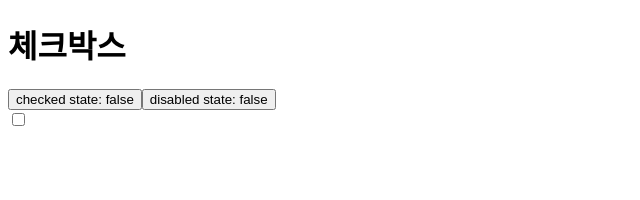
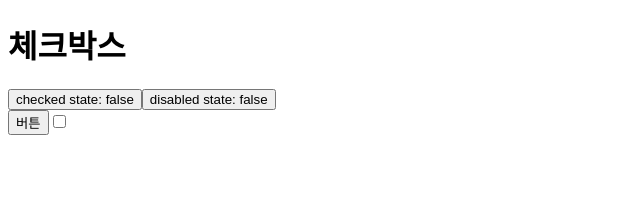
Before and after one commit to dev-hobin/dive-to-ui, a Next.js app: page /checkbox in a window 1280 px wide. Shown: the top 200 px of the page, without its empty margins (0-640 px from the left). Built offline with nearby package versions, Linux system fonts and the light colour scheme.

Commit message:
feat: checkbox 역할을 할 indicator 컴포넌트 작업

```diff
--- a/src/app/checkbox/page.tsx
+++ b/src/app/checkbox/page.tsx
@@ -33,6 +33,7 @@ export default function CheckboxPage() {
           onCheckedChange={(checked) => setChecked(checked === 'checked' ? true : false)}
           disabled={disabled}
         >
+          <Checkbox.Indicator>버튼</Checkbox.Indicator>
           <Checkbox.Input />
         </Checkbox.Root>
       </form>
--- a/src/components/checkbox/checkbox.tsx
+++ b/src/components/checkbox/checkbox.tsx
@@ -1,12 +1,13 @@
 'use client'
 
-import { InputHTMLAttributes, forwardRef, useState } from 'react'
+import { InputHTMLAttributes, forwardRef } from 'react'
 import * as UI from '@/ui/checkbox'
 
 type CheckboxProps = InputHTMLAttributes<HTMLInputElement>
 export const Checkbox = forwardRef<HTMLInputElement, CheckboxProps>((props, ref) => {
   return (
     <UI.Root>
+      <UI.Indicator>버튼</UI.Indicator>
       <UI.Input ref={ref} />
     </UI.Root>
   )
--- a/src/machines/checkbox/checkbox.machine.ts
+++ b/src/machines/checkbox/checkbox.machine.ts
@@ -1,4 +1,4 @@
-import { assign, createMachine } from 'xstate'
+import { assign, createMachine, not } from 'xstate'
 
 export type CheckedState = 'checked' | 'unchecked' | 'indeterminate'
 
@@ -28,9 +28,11 @@ export const machine = createMachine(
           checked: {
             entry: assign({ checkedState: 'checked' }),
             exit: assign({ previousCheckedState: 'checked' }),
+            // @ts-ignore
             on: {
               CHECK: {
                 target: 'unchecked',
+                guard: not('isDisabled'),
                 actions: [{ type: 'onChange', params: { checkedState: 'unchecked' } }],
               },
             },
@@ -38,9 +40,11 @@ export const machine = createMachine(
           unchecked: {
             entry: assign({ checkedState: 'unchecked' }),
             exit: assign({ previousCheckedState: 'unchecked' }),
+            // @ts-ignore
             on: {
               CHECK: {
                 target: 'checked',
+                guard: not('isDisabled'),
                 actions: [{ type: 'onChange', params: { checkedState: 'checked' } }],
               },
             },
@@ -86,12 +90,17 @@ export const machine = createMachine(
       SET_DISABLED: {
         actions: 'setDisabled',
       },
+      SET_REQUIRED: {
+        actions: 'setRequired',
+      },
     },
     types: {
       context: {} as {
-        checkedState: CheckedState | null
-        previousCheckedState: CheckedState | null
+        checkedState?: CheckedState
+        previousCheckedState?: CheckedState
+        name?: string
         disabled: boolean
+        required: boolean
 
         onChange: (checked: CheckedState) => void | null
       },
@@ -101,12 +110,15 @@ export const machine = createMachine(
         | { type: 'SET_UNCHECKED' }
         | { type: 'SET_INDETERMINATE' }
         | { type: 'SET_DISABLED'; payload: { disabled: boolean } }
+        | { type: 'SET_REQUIRED'; payload: { required: boolean } }
         | { type: 'SET_PREVIOUS_STATE' },
     },
     context: ({ input }) => ({
-      checkedState: input?.checkedState ?? null,
-      previousCheckedState: null,
+      checkedState: input?.checkedState,
+      previousCheckedState: undefined,
+      name: input?.name,
       disabled: input?.disabled ?? false,
+      required: input?.required ?? false,
 
       onChange: input?.onChange ?? (() => {}),
     }),
@@ -125,6 +137,10 @@ export const machine = createMachine(
         if (event.type !== 'SET_DISABLED') return {}
         return { disabled: event.payload.disabled }
       }),
+      setRequired: assign(({ event }) => {
+        if (event.type !== 'SET_REQUIRED') return {}
+        return { disabled: event.payload.required }
+      }),
     },
   },
 )
--- a/src/ui/checkbox/checkbox-indicator.tsx
+++ b/src/ui/checkbox/checkbox-indicator.tsx
@@ -1,6 +1,29 @@
+import { useContext } from 'react'
 import { forwardRefWithAsChild } from '@/utils/forward-ref-with-as-child'
 import { Dive } from '@/core/dive'
+import { ActorContext } from './checkbox.context'
+import { useSelector } from '@xstate/react'
 
-export const Indicator = forwardRefWithAsChild<'div'>((props, forwardedRef) => {
-  return <Dive.div {...props} ref={forwardedRef} />
+export const Indicator = forwardRefWithAsChild<'button'>((props, forwardedRef) => {
+  const actorRef = useContext(ActorContext)!
+  const state = useSelector(actorRef, (state) => state)
+  const context = state.context
+
+  return (
+    <Dive.button
+      role="checkbox"
+      type="button"
+      aria-checked={state.matches({ checkedState: 'checked' })}
+      aria-required={context.required}
+      disabled={context.disabled}
+      onKeyDown={(ev) => {
+        if (ev.key === 'Enter') ev.preventDefault()
+      }}
+      onClick={(e) => {
+        actorRef.send({ type: 'CHECK' })
+      }}
+      {...props}
+      ref={forwardedRef}
+    />
+  )
 })
--- a/src/ui/checkbox/checkbox-input.tsx
+++ b/src/ui/checkbox/checkbox-input.tsx
@@ -34,7 +34,10 @@ export const Input = forwardRef<HTMLInputElement, InputProps>((props, forwardedR
       {...props}
       ref={composedRef}
       type="checkbox"
+      aria-hidden
+      tabIndex={-1}
       disabled={context.disabled}
+      required={context.required}
       defaultChecked={state.matches({ checkedState: 'checked' })}
     />
   )
--- a/src/ui/checkbox/checkbox-root.tsx
+++ b/src/ui/checkbox/checkbox-root.tsx
@@ -9,11 +9,13 @@ type RootProps = {
   checked?: boolean
   onCheckedChange?: (checked: CheckedState) => void
   disabled?: boolean
+  required?: boolean
 }
-export const Root = ({ children, disabled, checked, onCheckedChange }: RootProps) => {
+export const Root = ({ children, disabled, checked, required, onCheckedChange }: RootProps) => {
   const actorRef = useActorRef(machine, {
     input: {
       disabled,
+      required,
       checkedState: checked ? 'checked' : 'unchecked',
       onChange: (checked: CheckedState) => onCheckedChange?.(checked),
     },
@@ -25,8 +27,14 @@ export const Root = ({ children, disabled, checked, onCheckedChange }: RootProps
   useEffect(() => {
     if (disabled === undefined) return
 
-    actorRef.send({ type: 'SET_DISABLED', payload: { disabled: disabled } })
+    actorRef.send({ type: 'SET_DISABLED', payload: { disabled } })
   }, [actorRef, disabled])
+
+  useEffect(() => {
+    if (required === undefined) return
+
+    actorRef.send({ type: 'SET_REQUIRED', payload: { required } })
+  }, [actorRef, required])
 
   useEffect(() => {
     if (checked === undefined) return
```
